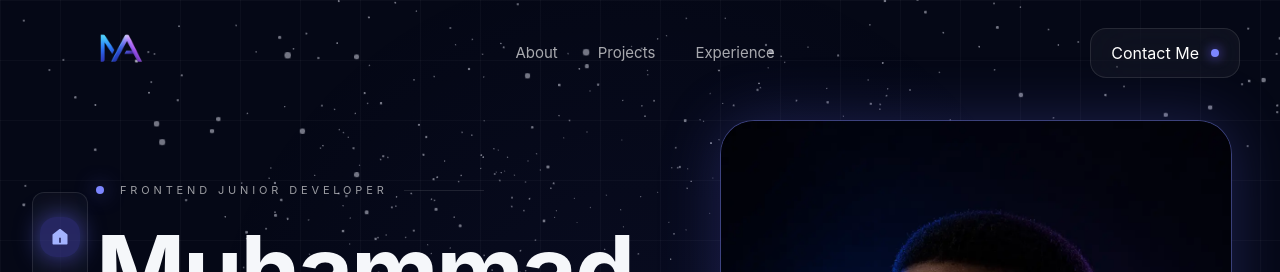
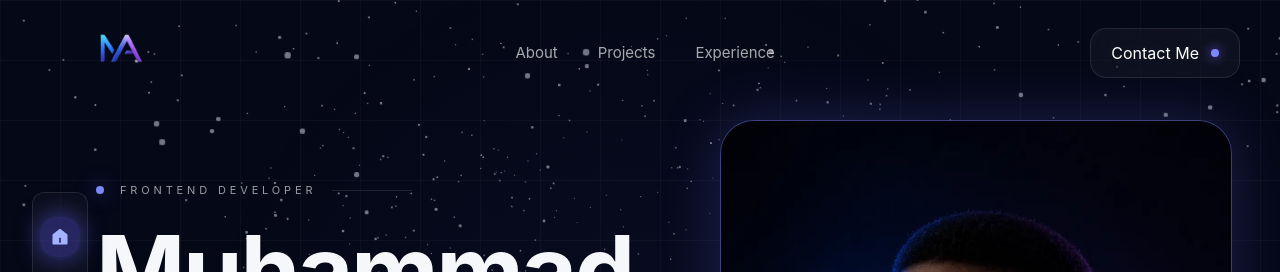
Before and after one commit to LafeneJr/M-A-L-Portfolio-v2, a React (Vite) app: page / in a window 1280 px wide. Shown: the top 272 px of the page. Built offline with nearby package versions, Linux system fonts and the light colour scheme.

Commit message:
edited role

```diff
--- a/src/constants/portfolio.ts
+++ b/src/constants/portfolio.ts
@@ -1,5 +1,5 @@
 export const hero = {
-  badge: "FRONTEND JUNIOR DEVELOPER",
+  badge: "FRONTEND DEVELOPER",
 
   title: [
     "Muhammad\n",
@@ -48,7 +48,7 @@ export const about = {
   highlight: "experiences.",
 
   description:
-    "I'm a frontend junior developer passionate about crafting modern, intuitive web experiences that blend clean design with thoughtful functionality. I enjoy building products that are responsive, accessible, and genuinely enjoyable to use.",
+    "I'm a frontend developer passionate about crafting modern, intuitive web experiences that blend clean design with thoughtful functionality. I enjoy building products that are responsive, accessible, and genuinely enjoyable to use.",
 };
 
 export const aboutTimeline = [
--- a/src/sections/home/Hero.tsx
+++ b/src/sections/home/Hero.tsx
@@ -115,9 +115,9 @@ export const Hero = () => {
               whileHover={{ scale: 1.03 }}
               whileTap={{ scale: .96 }}
 
-              href="/muhammad-aliyu-lafene-junior-frontend-resume.pdf"
+              href="/muhammad-aliyu-lafene-frontend-dev-resume.pdf"
 
-              download="muhammad-aliyu-lafene-junior-frontend-resume.pdf"
+              download="muhammad-aliyu-lafene-frontend-dev-resume.pdf"
 
               className="
                 mt-10
```
Also changed, not shown: 2 other files (tests, documents, lock files or other folders).
